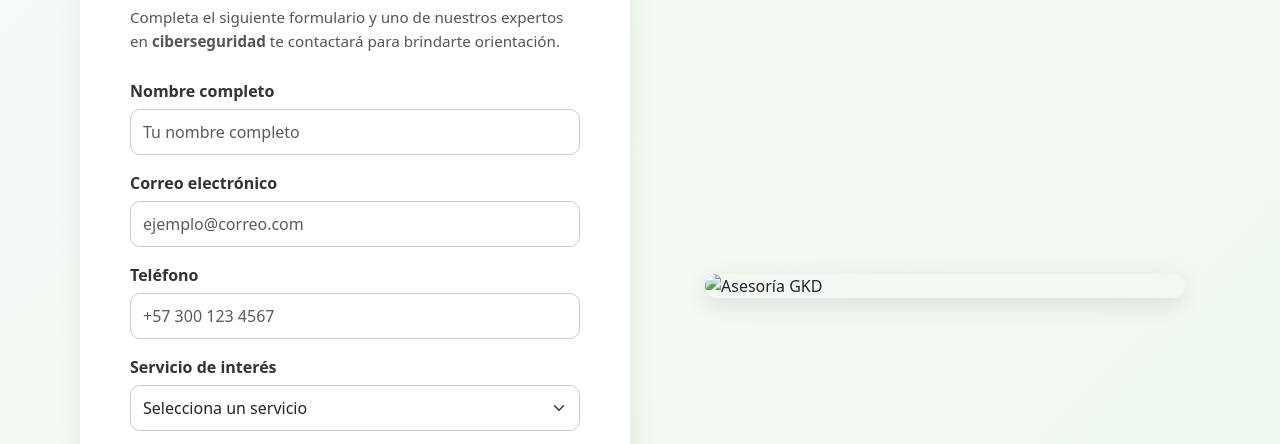
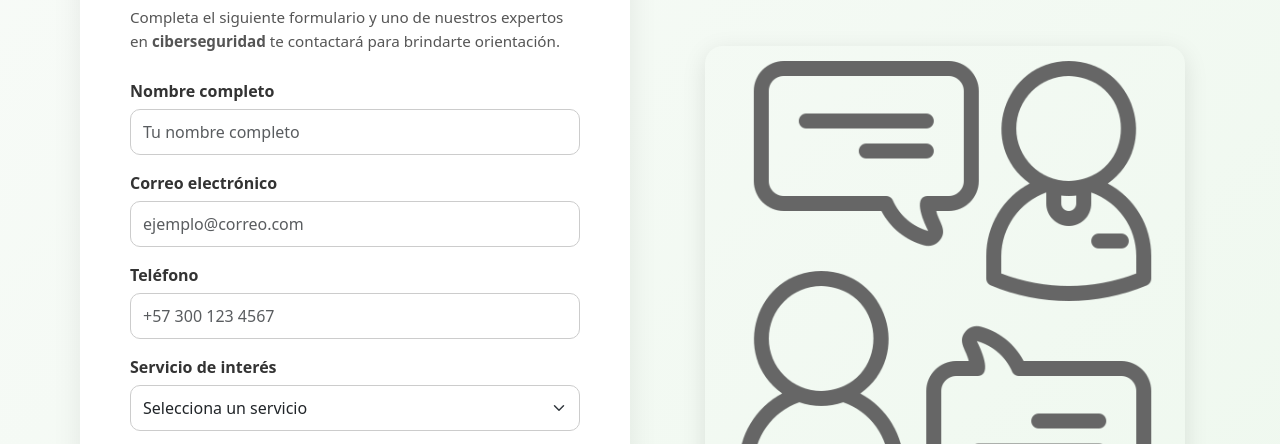
Before and after one commit to ginethk22-arch/GKD_CYBERSEGURIDAD, a plain HTML site: page AsesoriasinIS.html in a window 1280 px wide. Shown: the part 286-730 px from the top of the page. Drawn offline with nearby package versions, Linux system fonts and the light colour scheme.

Commit message:
Ruta de imagenes

```diff
--- a/AsesoriasinIS.html
+++ b/AsesoriasinIS.html
@@ -114,7 +114,7 @@ document.getElementById('formAsesoria').addEventListener('submit', function(e) {
   </div>
 
   <div class="asesoria-imagen">
-    <img src="img/AsesoriasinIS.png" alt="Asesoría GKD">
+    <img src="img/Asesoria.png" alt="Asesoría GKD">
   </div>
 </section>
 
```
